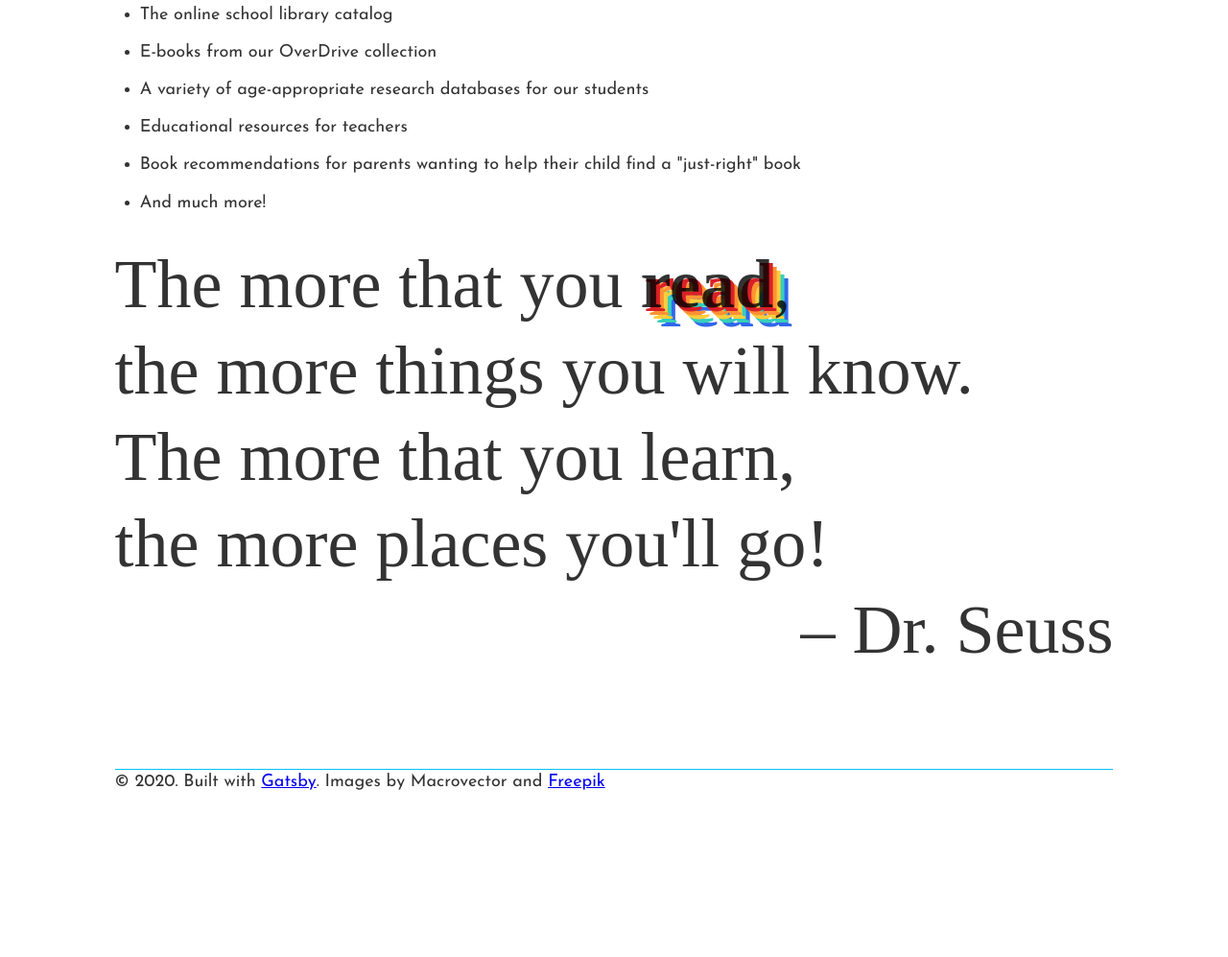
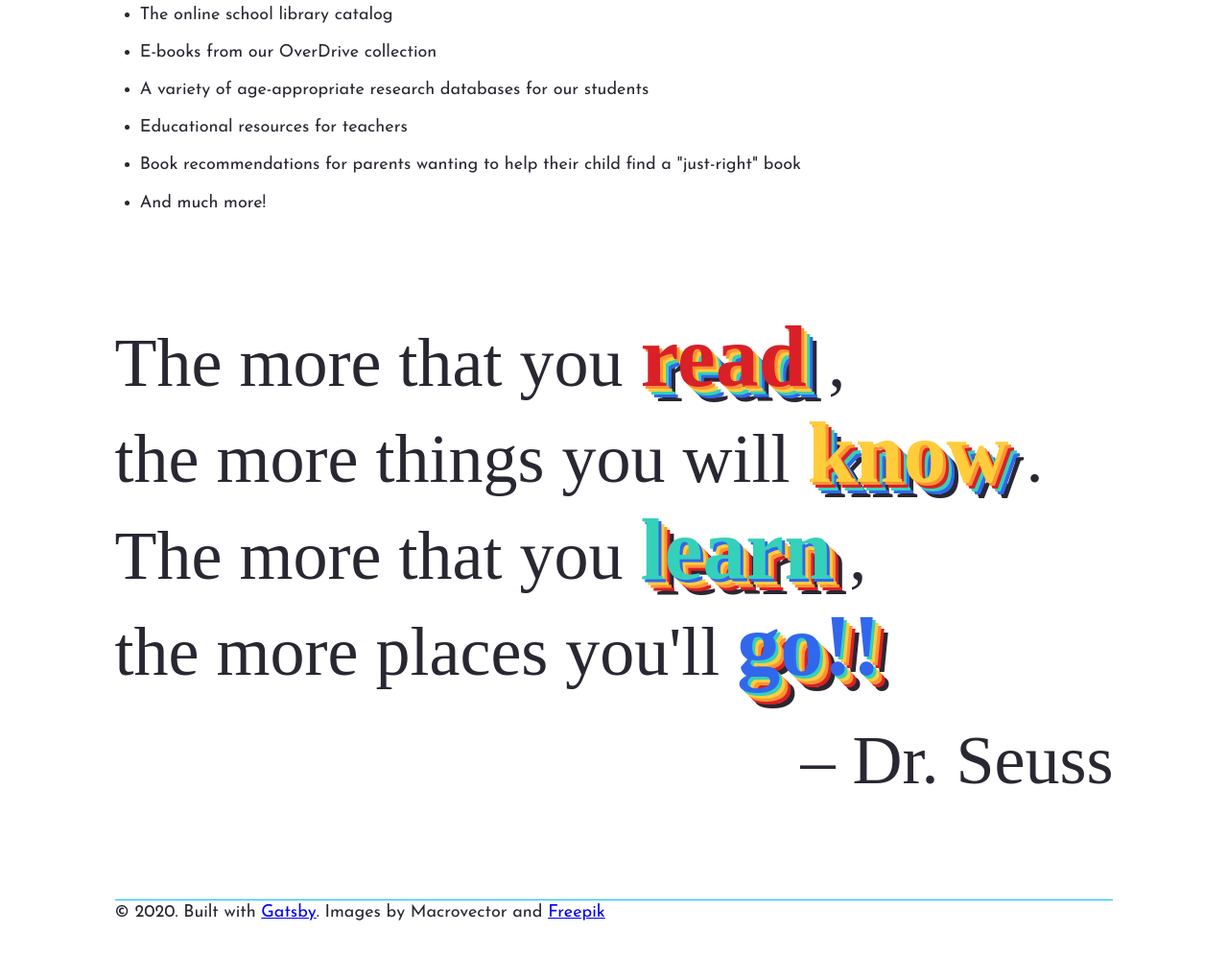
Before and after one commit to Rittenweb/ic-library, a Gatsby site: page / in a window 1280 px wide. Shown: the part 365-1362 px from the top of the page at 96% size. Before the commit the page ends 1232 px from the top, so only its background shows below. Built offline with nearby package versions, Linux system fonts and the light colour scheme; Gatsby itself is replaced by a stand-in of ours; a web font is replaced by a local one.

Commit message:
Multiple text-shadow effect

```diff
--- a/src/components/Navtab.js
+++ b/src/components/Navtab.js
@@ -10,7 +10,7 @@ export default function Navtab({ name, dest, path }) {
         style={{
           padding: "10px",
           margin: "10px",
-          border: "none",
+          border: "1px solid black",
           borderRadius: "4px",
           background: inset
             ? "#3167ED"
@@ -20,7 +20,7 @@ export default function Navtab({ name, dest, path }) {
           textShadow: "2px 1px black",
           boxShadow: inset
             ? "inset 7px 7px 18px #162d68, inset -7px -7px 18px #4ca1ff"
-            : "7px 7px 18px #162d68, -7px -7px 18px #4ca1ff",
+            : "7px 7px 18px #2751bb, -7px -7px 18px #3b7dff",
         }}
       >
         {name}
--- a/src/components/layout.css
+++ b/src/components/layout.css
@@ -216,7 +216,7 @@ html {
   box-sizing: inherit;
 }
 body {
-  color: hsla(0, 0%, 0%, 0.8);
+  color: #2a2732;
   font-weight: normal;
   word-wrap: break-word;
   font-kerning: normal;
--- a/src/components/layout.js
+++ b/src/components/layout.js
@@ -6,7 +6,6 @@
  */
 
 import React from "react"
-import PropTypes from "prop-types"
 import { useStaticQuery, graphql } from "gatsby"
 
 import Header from "./header"
@@ -25,7 +24,7 @@ const Layout = ({ children, path }) => {
 
   return (
     <>
-      <Header siteTitle={data.site.siteMetadata.title} path={path} />
+      <Header path={path} />
       <div
         style={{
           margin: `0 auto`,
@@ -53,8 +52,4 @@ const Layout = ({ children, path }) => {
   )
 }
 
-Layout.propTypes = {
-  children: PropTypes.node.isRequired,
-}
-
 export default Layout
--- a/src/pages/index.js
+++ b/src/pages/index.js
@@ -35,29 +35,66 @@ const IndexPage = ({ location }) => {
       <div
         style={{
           fontSize: "4rem",
-          lineHeight: "5rem",
+          lineHeight: "5.2rem",
           fontFamily: "Henny Penny, cursive",
+          marginTop: "100px",
         }}
       >
         The more that you{" "}
         <span
           style={{
+            fontSize: "5rem",
+            color: "#d92027",
             textShadow:
-              "4px 4px 0 #d92027, 8px 8px 0 #ff9234, 12px 12px 0 #ffcd3c, 16px 16px 0 #35d0ba, 20px 20px 0 #3167ED",
+              "3px 3px 0 #ff9234, 6px 6px 0 #ffcd3c, 9px 9px 0 #35d0ba, 12px 12px 0 #3167ED, 16px 16px 0 #2A2732",
             fontWeight: "bold",
           }}
         >
-          read
+          read{" "}
+        </span>{" "}
+        ,<br></br>the more things you will{" "}
+        <span
+          style={{
+            fontSize: "5rem",
+            color: "#ffcd3c",
+            textShadow:
+              "3px 3px 0 #ff9234, 6px 6px 0 #d92027, 9px 9px 0 #35d0ba, 12px 12px 0 #3167ED, 16px 16px 0 #2A2732",
+            fontWeight: "bold",
+          }}
+        >
+          know
+        </span>{" "}
+        . <br></br>The more that you{" "}
+        <span
+          style={{
+            fontSize: "5rem",
+            color: "#35d0ba",
+            textShadow:
+              "3px 3px 0 #3167ED, 6px 6px 0 #ffcd3c, 9px 9px 0 #ff9234, 12px 12px 0 #d92027, 16px 16px 0 #2A2732",
+            fontWeight: "bold",
+          }}
+        >
+          learn
+        </span>{" "}
+        ,<br></br>the more places you'll{" "}
+        <span
+          style={{
+            fontSize: "5rem",
+            color: "#3167ED",
+            textShadow:
+              "3px 3px 0 #35d0ba, 6px 6px 0 #ffcd3c, 9px 9px 0 #ff9234, 12px 12px 0 #d92027, 16px 16px 0 #2A2732",
+            fontWeight: "bold",
+          }}
+        >
+          go!!
         </span>
-        , <br></br>the more things you will know. <br></br>The more that you
-        learn,
-        <br></br>the more places you'll go!
         <p
           style={{
             textAlign: "right",
             fontSize: "4rem",
             lineHeight: "5rem",
             fontFamily: "Henny Penny, cursive",
+            marginTop: "20px",
           }}
         >
           – Dr. Seuss
```
